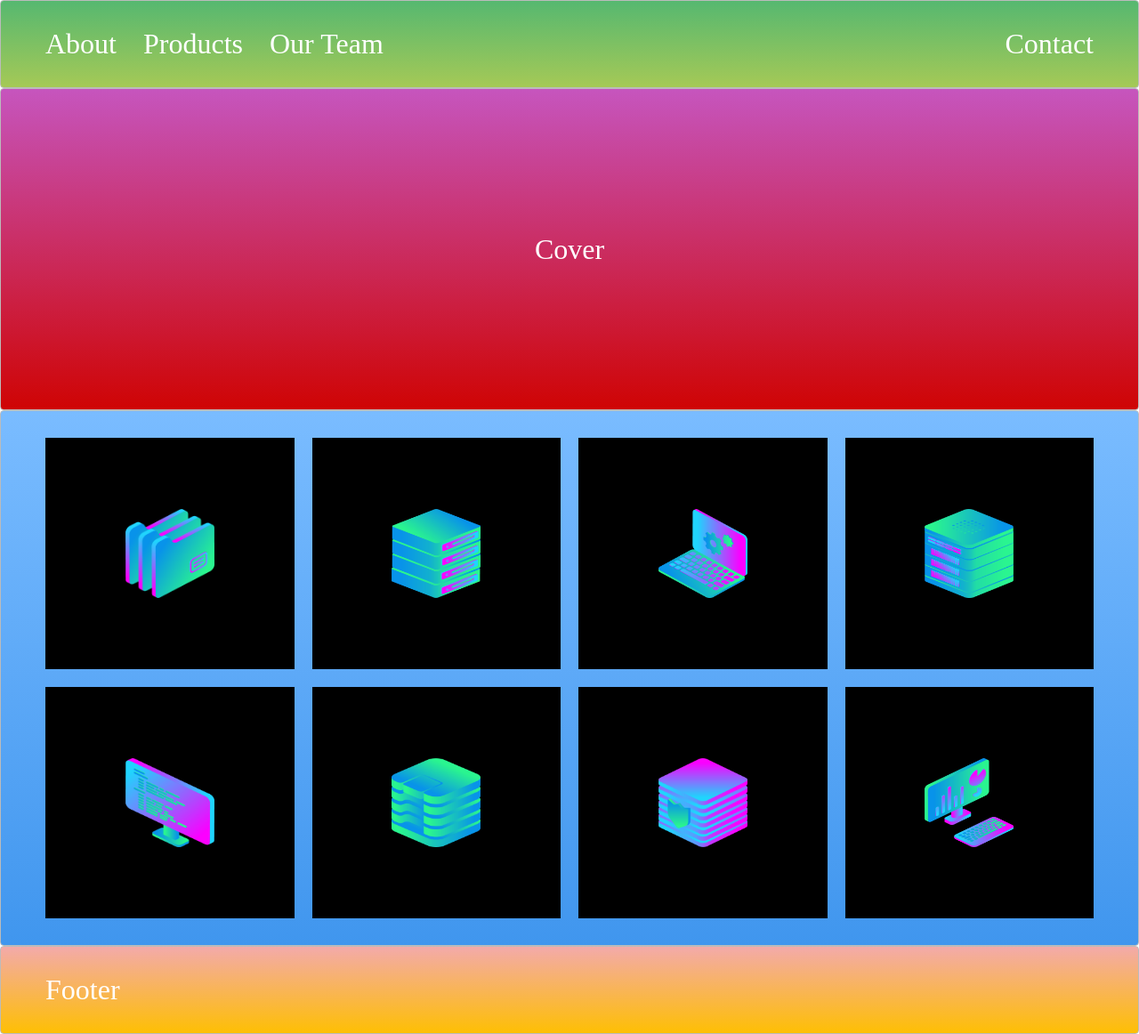
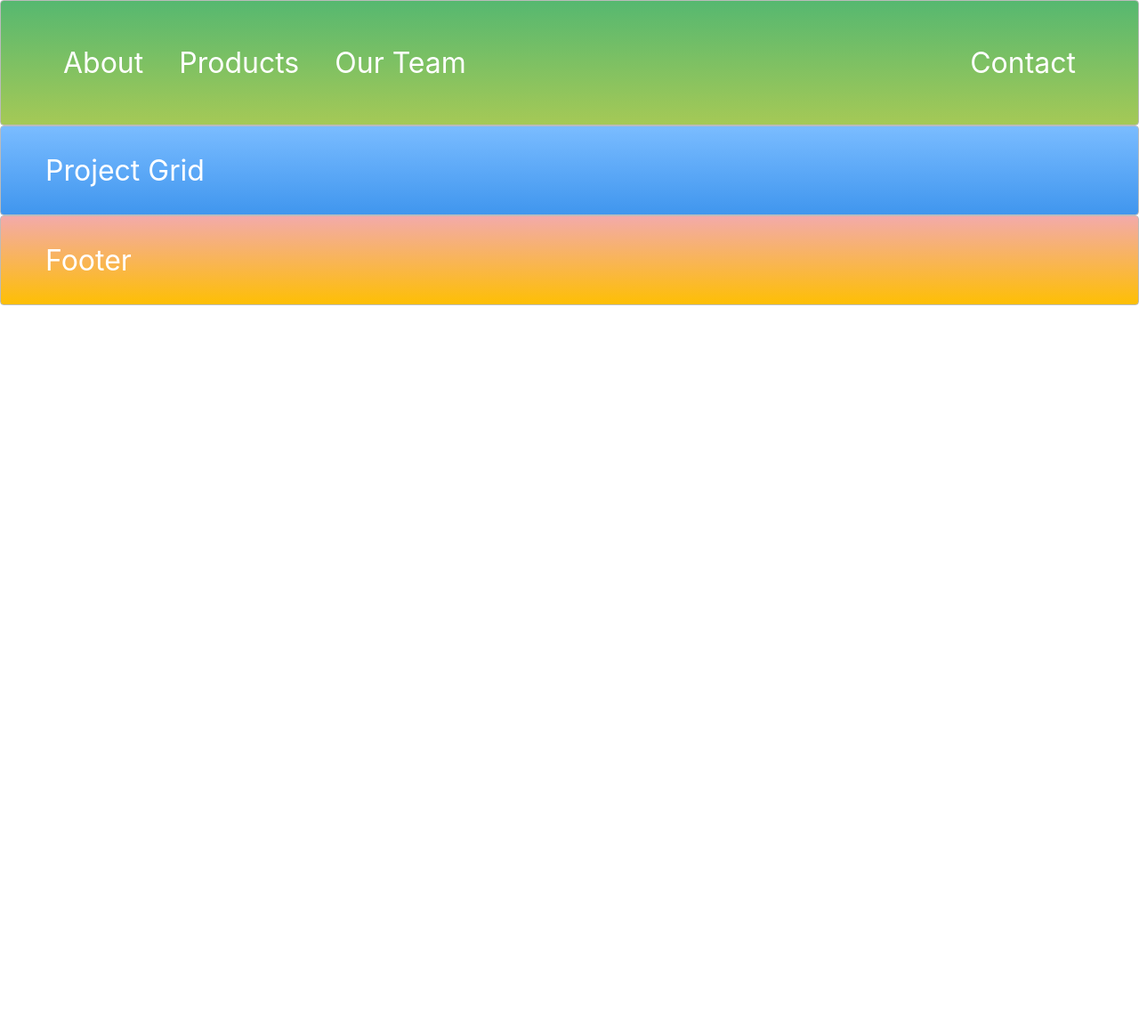
Before and after one commit to mahmoudabdulmuty/layout-master, a plain HTML site: page index.html in a window 1280 px wide. Shown: the whole page at 89% size. After the commit the page ends 800 px from the top, so only its background shows below. Drawn offline with Linux system fonts and the light colour scheme.

Commit message:
completing nav-bar

```diff
--- a/index.html
+++ b/index.html
@@ -1,29 +1,24 @@
 <!DOCTYPE html>
 <html>
+
 <head>
 	<title>Layout Master</title>
 	<link rel="stylesheet" type="text/css" href="./style.css" />
 </head>
+
 <body>
-		<div class="zone green">
-			<div>About</div>
-			<div>Products</div>
-			<div>Our Team</div>
-			<div class="contact">Contact</div>
-		</div>
-		<div class="zone red">
-			<span class="cover">Cover</span>
-		</div>
-		<div class="zone blue">
-			<div class="image"><img src="img/files_2.png" alt="" /></div>
-			<div class="image"><img src="img/server_2_2.png" alt="" /></div>
-			<div class="image"><img src="img/monitor_settings_2.png" alt="" /></div>
-			<div class="image"><img src="img/server_3.png" alt="" /></div>
-			<div class="image"><img src="img/monitor_coding_2.png" alt="" /></div>
-			<div class="image"><img src="img/data_storage_2_2.png" alt="" /></div>
-			<div class="image"><img src="img/server_safe_2.png" alt="" /></div>
-			<div class="image"><img src="img/desktop_analytics_2.png" alt="" /></div>
-		</div>
+	<nav class="zone green">
+		<ul class="main-nav">
+			<li>About</li>
+			<li>Products</li>
+			<li>Our Team</li>
+			<li class="contact">Contact</li>
+		</ul>
+	</nav>
+
+
+	<div class="zone blue">Project Grid</div>
 	<div class="zone yellow">Footer</div>
 </body>
+
 </html>
--- a/style.css
+++ b/style.css
@@ -1,42 +1,38 @@
+/* CSS RESET */
 * {
 	margin: 0;
 	padding: 0;
 	box-sizing: border-box;
 }
 
-.green {
-	display: grid;
-	grid-template-columns: auto auto auto 1fr;
-	column-gap: 30px;
+body {
+	font-family: 'inter';
 }
-.green .contact {
-	justify-self: end;
+
+/* MAIN NAV */
+.main-nav {
+	list-style-type: none;
+	display: flex;
 }
-.red {
-	display: grid;
-	grid-template-rows: repeat(auto-fill, minmax(300px, 1fr));
+
+.main-nav li {
+	padding: 20px;
 }
-.red .cover {
-	grid-row: 1/-1;
-	justify-self: center;
-	align-self: center;
+
+.main-nav .contact {
+	margin-left: auto;
 }
-.blue {
-	display: grid;
-	grid-template-columns: repeat(auto-fill, minmax(250px, 1fr));
-	gap: 20px;
+
+@media only screen and (max-width: 690px) {
+	.main-nav {
+		font-size: 0.6em;
+		padding: 0;
 	}
-.blue .image {
-	background-color: #000;
-	padding: 80px 20px;
-	display: flex;
-	align-items: center;
-	justify-content: center;
 }
-.blue .image img {
-	height: 100px;
-	width: 100px;
-}
+
+
+
+/* ZONE */
 .zone {
 	padding: 30px 50px;
 	cursor: pointer;
@@ -63,124 +59,122 @@
 *  Green Background
 **********************************************************************/
 .green {
-	background: #56b870; /* Old browsers */
-	background: -moz-linear-gradient(top, #56b870 0%, #a5c956 100%); /* FF3.6+ */
-	background: -webkit-gradient(
-		linear,
+	background: #56b870;
+	/* Old browsers */
+	background: -moz-linear-gradient(top, #56b870 0%, #a5c956 100%);
+	/* FF3.6+ */
+	background: -webkit-gradient(linear,
 			left top,
 			left bottom,
 			color-stop(0%, #56b870),
-		color-stop(100%, #a5c956)
-	); /* Chrome,Safari4+ */
-	background: -webkit-linear-gradient(
-		top,
+			color-stop(100%, #a5c956));
+	/* Chrome,Safari4+ */
+	background: -webkit-linear-gradient(top,
 			#56b870 0%,
-		#a5c956 100%
-	); /* Chrome10+,Safari5.1+ */
-	background: -o-linear-gradient(
-		top,
+			#a5c956 100%);
+	/* Chrome10+,Safari5.1+ */
+	background: -o-linear-gradient(top,
 			#56b870 0%,
-		#a5c956 100%
-	); /* Opera 11.10+ */
-	background: -ms-linear-gradient(top, #56b870 0%, #a5c956 100%); /* IE10+ */
-	background: linear-gradient(top, #56b870 0%, #a5c956 100%); /* W3C */
+			#a5c956 100%);
+	/* Opera 11.10+ */
+	background: -ms-linear-gradient(top, #56b870 0%, #a5c956 100%);
+	/* IE10+ */
+	background: linear-gradient(top, #56b870 0%, #a5c956 100%);
+	/* W3C */
 }
 
 /***********************************************************************
 *  Red Background
 **********************************************************************/
 .red {
-	background: #c655be; /* Old browsers */
-	background: -moz-linear-gradient(top, #c655be 0%, #cf0404 100%); /* FF3.6+ */
-	background: -webkit-gradient(
-		linear,
+	background: #c655be;
+	/* Old browsers */
+	background: -moz-linear-gradient(top, #c655be 0%, #cf0404 100%);
+	/* FF3.6+ */
+	background: -webkit-gradient(linear,
 			left top,
 			left bottom,
 			color-stop(0%, #c655be),
-		color-stop(100%, #cf0404)
-	); /* Chrome,Safari4+ */
-	background: -webkit-linear-gradient(
-		top,
+			color-stop(100%, #cf0404));
+	/* Chrome,Safari4+ */
+	background: -webkit-linear-gradient(top,
 			#c655be 0%,
-		#cf0404 100%
-	); /* Chrome10+,Safari5.1+ */
-	background: -o-linear-gradient(
-		top,
+			#cf0404 100%);
+	/* Chrome10+,Safari5.1+ */
+	background: -o-linear-gradient(top,
 			#c655be 0%,
-		#cf0404 100%
-	); /* Opera 11.10+ */
-	background: -ms-linear-gradient(top, #c655be 0%, #cf0404 100%); /* IE10+ */
-	background: linear-gradient(top, #c655be 0%, #cf0404 100%); /* W3C */
+			#cf0404 100%);
+	/* Opera 11.10+ */
+	background: -ms-linear-gradient(top, #c655be 0%, #cf0404 100%);
+	/* IE10+ */
+	background: linear-gradient(top, #c655be 0%, #cf0404 100%);
+	/* W3C */
 }
 
 /***********************************************************************
 *  Yellow Background
 **********************************************************************/
 .yellow {
-	background: #f3aaaa; /* Old browsers */
-	background: -moz-linear-gradient(top, #f3aaaa 0%, #febf04 100%); /* FF3.6+ */
-	background: -webkit-gradient(
-		linear,
+	background: #f3aaaa;
+	/* Old browsers */
+	background: -moz-linear-gradient(top, #f3aaaa 0%, #febf04 100%);
+	/* FF3.6+ */
+	background: -webkit-gradient(linear,
 			left top,
 			left bottom,
 			color-stop(0%, #f3aaaa),
-		color-stop(100%, #febf04)
-	); /* Chrome,Safari4+ */
-	background: -webkit-linear-gradient(
-		top,
+			color-stop(100%, #febf04));
+	/* Chrome,Safari4+ */
+	background: -webkit-linear-gradient(top,
 			#f3aaaa 0%,
-		#febf04 100%
-	); /* Chrome10+,Safari5.1+ */
-	background: -o-linear-gradient(
-		top,
+			#febf04 100%);
+	/* Chrome10+,Safari5.1+ */
+	background: -o-linear-gradient(top,
 			#f3aaaa 0%,
-		#febf04 100%
-	); /* Opera 11.10+ */
-	background: -ms-linear-gradient(top, #f3aaaa 0%, #febf04 100%); /* IE10+ */
-	background: linear-gradient(top, #f3aaaa 0%, #febf04 100%); /* W3C */
+			#febf04 100%);
+	/* Opera 11.10+ */
+	background: -ms-linear-gradient(top, #f3aaaa 0%, #febf04 100%);
+	/* IE10+ */
+	background: linear-gradient(top, #f3aaaa 0%, #febf04 100%);
+	/* W3C */
 }
 
 /***********************************************************************
 *  Blue Background
 **********************************************************************/
 .blue {
-	background: #7abcff; /* Old browsers */
-	background: -moz-linear-gradient(
-		top,
+	background: #7abcff;
+	/* Old browsers */
+	background: -moz-linear-gradient(top,
 			#7abcff 0%,
 			#60abf8 44%,
-		#4096ee 100%
-	); /* FF3.6+ */
-	background: -webkit-gradient(
-		linear,
+			#4096ee 100%);
+	/* FF3.6+ */
+	background: -webkit-gradient(linear,
 			left top,
 			left bottom,
 			color-stop(0%, #7abcff),
 			color-stop(44%, #60abf8),
-		color-stop(100%, #4096ee)
-	); /* Chrome,Safari4+ */
-	background: -webkit-linear-gradient(
-		top,
+			color-stop(100%, #4096ee));
+	/* Chrome,Safari4+ */
+	background: -webkit-linear-gradient(top,
 			#7abcff 0%,
 			#60abf8 44%,
-		#4096ee 100%
-	); /* Chrome10+,Safari5.1+ */
-	background: -o-linear-gradient(
-		top,
+			#4096ee 100%);
+	/* Chrome10+,Safari5.1+ */
+	background: -o-linear-gradient(top,
 			#7abcff 0%,
 			#60abf8 44%,
-		#4096ee 100%
-	); /* Opera 11.10+ */
-	background: -ms-linear-gradient(
-		top,
+			#4096ee 100%);
+	/* Opera 11.10+ */
+	background: -ms-linear-gradient(top,
 			#7abcff 0%,
 			#60abf8 44%,
-		#4096ee 100%
-	); /* IE10+ */
-	background: linear-gradient(
-		top,
+			#4096ee 100%);
+	/* IE10+ */
+	background: linear-gradient(top,
 			#7abcff 0%,
 			#60abf8 44%,
-		#4096ee 100%
-	); /* W3C */
+			#4096ee 100%);
+	/* W3C */
 }
```
Lines whose indentation alone changed are shown as unchanged.
